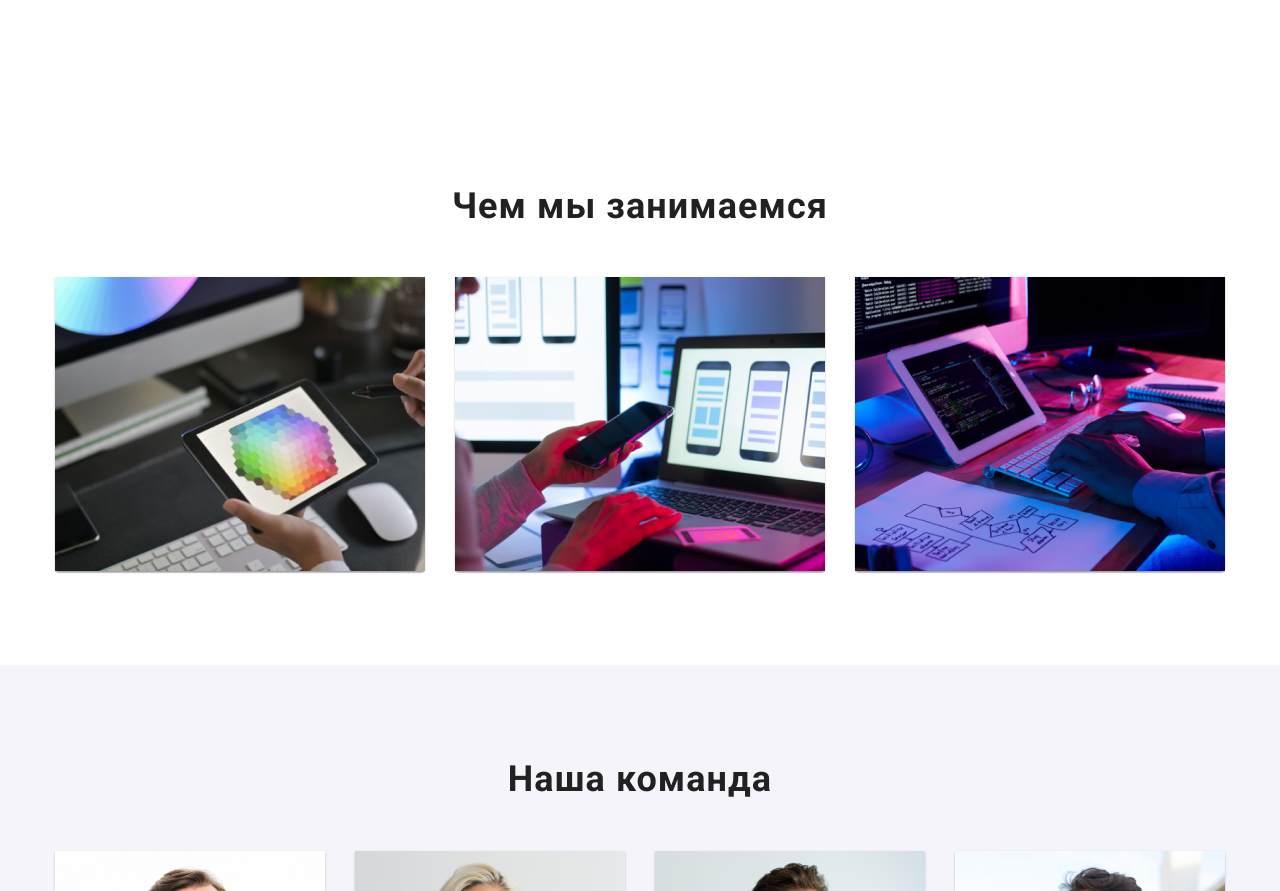
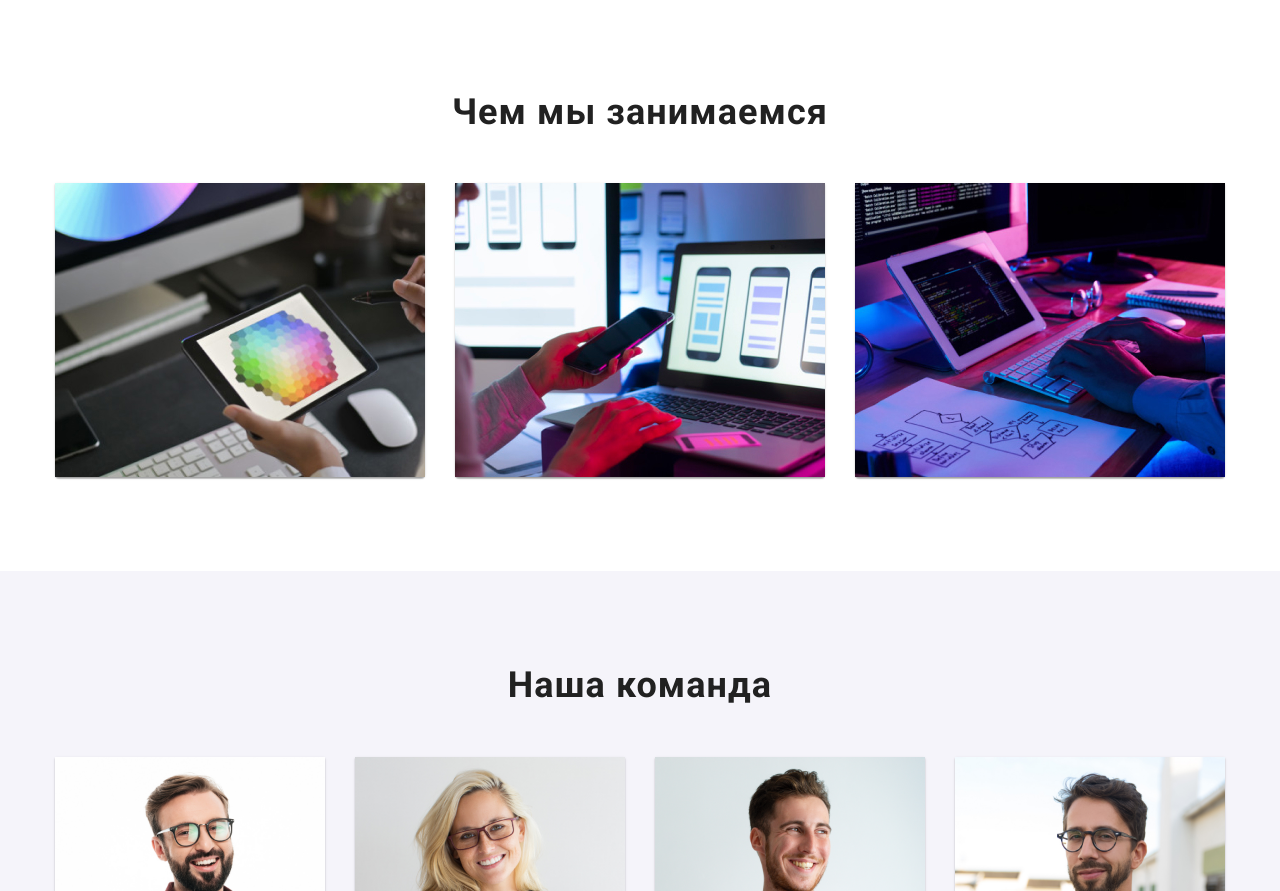
Before and after one commit to Yevtushenko7/goit-markup-hw-03, a plain HTML site: page index.html in a window 1280 px wide. Shown: the part 874-1765 px from the top of the page. Drawn offline with nearby package versions, Linux system fonts and the light colour scheme.

Commit message:
добавляет стили позиционирования контента

```diff
--- a/css/style.css
+++ b/css/style.css
@@ -57,6 +57,10 @@ img {
 .section {
   padding-top: 94px;
   padding-bottom: 94px;
+}
+
+.section-doin {
+  padding-top: 0;
 }
 
 .line {
@@ -378,6 +382,7 @@ img {
   font-size: 16px;
   line-height: 1.6;
   border-radius: 4px;
+  border: none;
   text-align: center;
   letter-spacing: 0.03em;
 }
--- a/index.html
+++ b/index.html
@@ -103,7 +103,7 @@
 
       <!--What are we doing-->
 
-      <section class="section">
+      <section class="section section-doin">
         <div class="container">
           <h2 class="doin-title">Чем мы занимаемся</h2>
           <ul class="list-foto">
```
